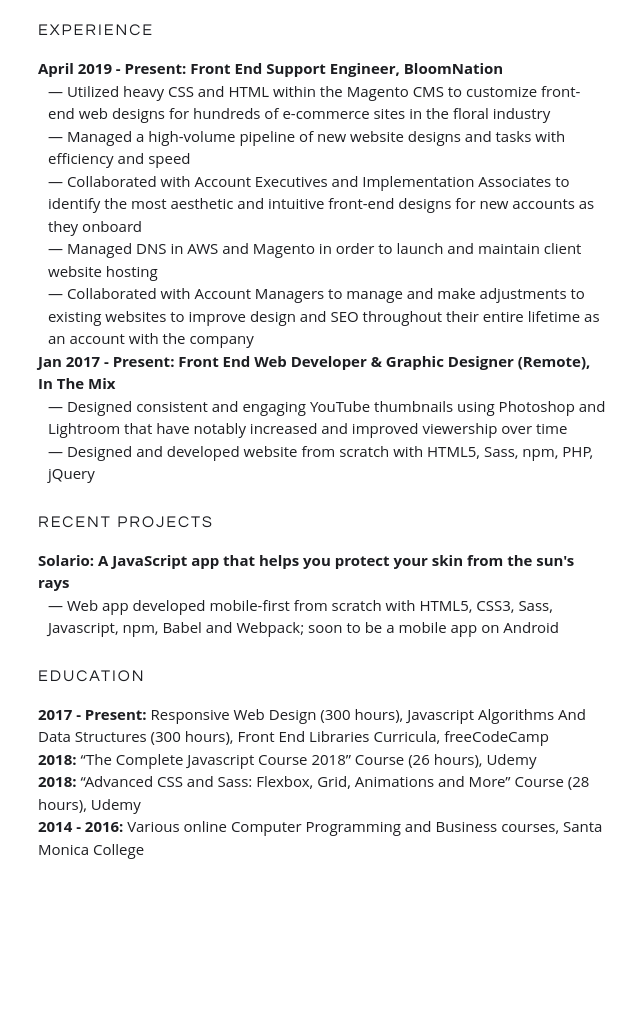
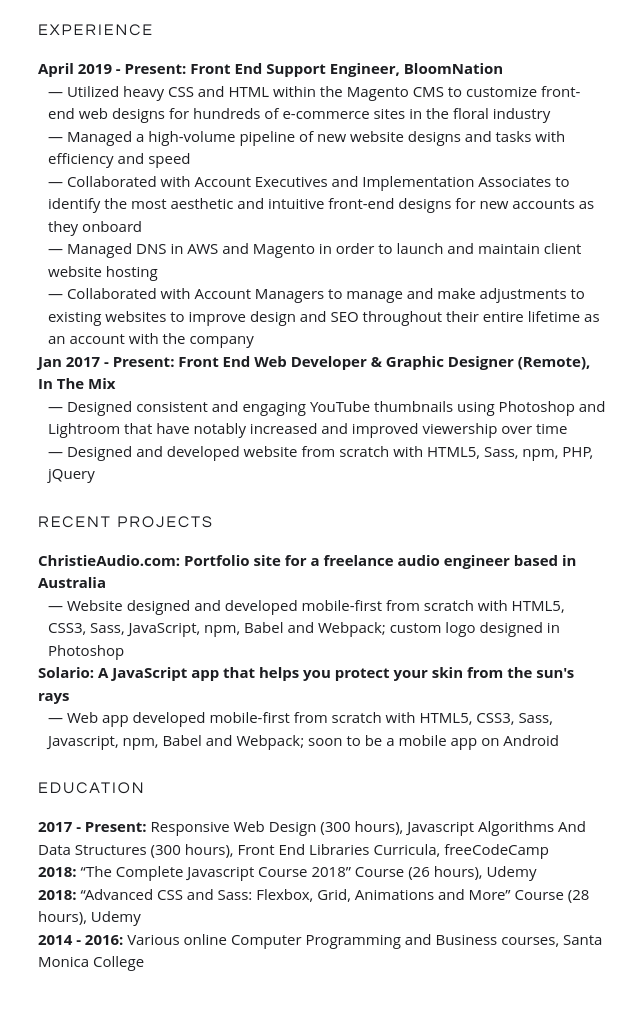
Before and after one commit to lucciwynne/resume, a website built with webpack: page src/index.html in a window 1280 px wide. Shown: the part 485-1494 px from the top of the page, without its empty margins (318-958 px from the left). Before the commit the page ends 1455 px from the top, so only its background shows below. Built offline with nearby package versions, Linux system fonts and the light colour scheme; a web font is replaced by a local one.

Commit message:
Updated projects

```diff
--- a/src/index.html
+++ b/src/index.html
@@ -86,6 +86,13 @@
 			<div class="resume__content--section">
 				<h3 class="resume__content--heading">Recent Projects</h3>
 				<p class="resume__content--text">
+					<strong>ChristieAudio.com: Portfolio site for a freelance audio engineer based in Australia</strong>
+				</p>
+				<p class="resume__content--text list">
+					&mdash; Website designed and developed mobile-first from scratch with HTML5, CSS3, Sass, JavaScript, npm, Babel and Webpack; custom logo designed in Photoshop
+				</p>
+
+				<p class="resume__content--text">
 					<strong>Solario: A JavaScript app that helps you protect your skin from the sun's rays</strong>
 				</p>
 				<p class="resume__content--text list">
```
Also changed, not shown: dist/index.html, 3 other files.
